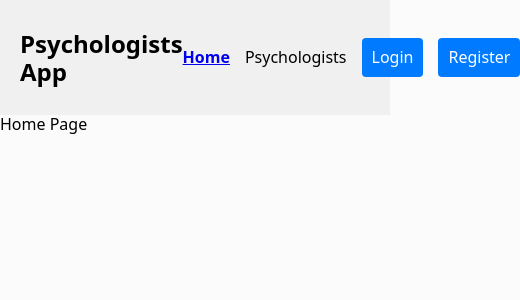
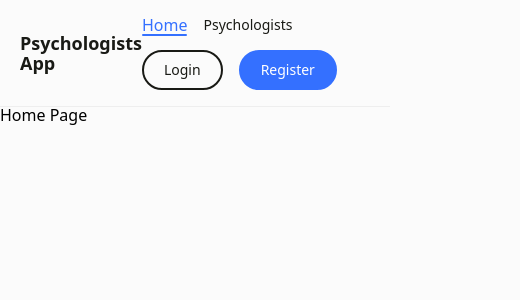
Before and after one commit to aishchuk22/psychologist-app, a React (Vite) app: page / in a window 390 px wide. Shown: the top 300 px of the page, 520 px wide, since content can reach past the window. Built offline with nearby package versions, Linux system fonts and the light colour scheme; no server answers.

Commit message:
worked on styles of modal and header

```diff
--- a/src/components/Auth/LoginForm/LoginForm.jsx
+++ b/src/components/Auth/LoginForm/LoginForm.jsx
@@ -26,14 +26,29 @@ const LoginForm = ({ onClose }) => {
 
   return (
     <form onSubmit={handleSubmit(onSubmit)} className={styles.form}>
-      <input type="email" placeholder="Email" {...register("email")} />
+      <h2 className={styles.title}>Log In</h2>
+      <p className={styles.description}>
+        Welcome back! Please enter your credentials to access your account and
+        continue your search for a psychologist.
+      </p>
+
+      <div className={styles.inputGroup}>
+        <input
+          type="email"
+          placeholder="Email"
+          {...register("email")}
+          className={styles.input}
+        />
         {errors.email && <p className={styles.error}>{errors.email.message}</p>}
+      </div>
 
+      <div className={styles.inputGroup}>
         <div className={styles.passwordWrapper}>
           <input
             type={showPassword ? "text" : "password"}
             placeholder="Password"
             {...register("password")}
+            className={styles.input}
           />
           <button
             type="button"
@@ -46,9 +61,10 @@ const LoginForm = ({ onClose }) => {
         {errors.password && (
           <p className={styles.error}>{errors.password.message}</p>
         )}
+      </div>
 
       <button type="submit" className={styles.submitButton}>
-        Login
+        Log In
       </button>
     </form>
   );
--- a/src/components/Auth/LoginForm/LoginForm.module.css
+++ b/src/components/Auth/LoginForm/LoginForm.module.css
@@ -1,30 +1,94 @@
 .form {
   display: flex;
   flex-direction: column;
-  gap: 10px;
+  gap: 20px;
+  width: 100%;
 }
 
-input {
-  padding: 8px;
-  border: 1px solid #ccc;
-  border-radius: 4px;
+.title {
+  text-align: center;
+  font-size: 40px;
+  font-weight: 500;
+  margin-bottom: 8px;
+  color: #191a15;
 }
 
-button {
-  padding: 10px;
-  background-color: #007bff;
+.description {
+  text-align: center;
+  font-size: 16px;
+  color: rgba(25, 26, 21, 0.5);
+  margin: 0px 0px 20px;
+  line-height: 1.25;
+}
+
+.inputGroup {
+  display: flex;
+  flex-direction: column;
+}
+
+.input {
+  padding: 16px 18px;
+  border: 1px solid #8a8a89;
+  border-radius: 12px;
+  font-size: 16px;
+  background-color: transparent;
+  color: #191a15;
+}
+
+.passwordWrapper .input {
+  padding-right: 55px;
+  width: 100%;
+}
+
+.input::placeholder {
+  color: #191a15;
+  opacity: 1;
+}
+
+.input:focus {
+  outline: none;
+  border-color: #54be96;
+}
+
+.passwordWrapper {
+  position: relative;
+  width: 100%;
+}
+
+.eyeButton {
+  position: absolute;
+  top: 50%;
+  right: 18px;
+  transform: translateY(-50%);
+  background: none;
+  border: none;
+  cursor: pointer;
+  padding: 0;
+  color: #191a15;
+  z-index: 10;
+  display: flex;
+  align-items: center;
+  justify-content: center;
+}
+
+.error {
+  color: #e74c3c;
+  font-size: 14px;
+  margin: 4px 0px 0px 0px;
+}
+
+.submitButton {
+  padding: 16px;
+  background-color: #3470ff;
   color: white;
   border: none;
-  border-radius: 4px;
+  border-radius: 12px;
+  font-size: 16px;
+  font-weight: 500;
   cursor: pointer;
+  margin-top: 8px;
 }
 
-button:hover {
-  background-color: #0056b3;
+.submitButton:hover {
+  background-color: #2c5ce6;
 }
-
-p {
-  color: black;
-  font-size: 14px;
-  margin: 0;
-}
--- a/src/components/Auth/RegisterForm/RegisterForm.module.css
+++ b/src/components/Auth/RegisterForm/RegisterForm.module.css
@@ -1,5 +1,97 @@
 .form {
   display: flex;
   flex-direction: column;
-  gap: 10px;
+  gap: 20px;
+  width: 100%;
 }
+
+.form h2 {
+  text-align: center;
+  font-size: 40px;
+  font-weight: 500;
+  margin: 0;
+  color: #191a15;
+}
+
+.form p {
+  text-align: center;
+  font-size: 16px;
+  color: rgba(25, 26, 21, 0.5);
+  margin: 0;
+  line-height: 1.25;
+}
+
+.form input {
+  padding: 16px 18px;
+  border: 1px solid #8a8a89;
+  border-radius: 12px;
+  font-size: 16px;
+  background-color: transparent;
+  color: #191a15;
+  width: 100%;
+  box-sizing: border-box;
+}
+
+.form input::placeholder {
+  color: #191a15;
+  opacity: 1;
+}
+
+.form input:focus {
+  outline: none;
+  border-color: #54be96;
+}
+
+.passwordWrapper {
+  position: relative;
+  width: 100%;
+}
+
+.passwordWrapper input {
+  padding: 16px 55px 16px 18px;
+  border: 1px solid #8a8a89;
+  border-radius: 12px;
+  font-size: 16px;
+  background-color: transparent;
+  color: #191a15;
+  width: 100%;
+  box-sizing: border-box;
+}
+
+.eyeButton {
+  position: absolute;
+  top: 50%;
+  right: 18px;
+  transform: translateY(-50%);
+  background: none;
+  border: none;
+  cursor: pointer;
+  padding: 0;
+  color: #191a15;
+  z-index: 10;
+  display: flex;
+  align-items: center;
+  justify-content: center;
+}
+
+.error {
+  color: #e74c3c;
+  font-size: 14px;
+  margin: 4px 0px 0px 0px;
+}
+
+.submitButton {
+  padding: 16px;
+  background-color: #3470ff;
+  color: white;
+  border: none;
+  border-radius: 12px;
+  font-size: 16px;
+  font-weight: 500;
+  cursor: pointer;
+  margin-top: 8px;
+}
+
+.submitButton:hover {
+  background-color: #2c5ce6;
+}
--- a/src/components/Header/Header.module.css
+++ b/src/components/Header/Header.module.css
@@ -1,9 +1,12 @@
 .header {
-  background-color: #f0f0f0;
-  padding: 10px 20px;
+  background-color: #fbfbfb;
+  padding: 20px 128px;
   display: flex;
   justify-content: space-between;
   align-items: center;
+  box-shadow: 0 1px 0 0 rgba(0, 0, 0, 0.05);
+  width: 100%;
+  box-sizing: border-box;
 }
 
 .nav {
@@ -14,36 +17,218 @@
 }
 
 .logo {
-  font-size: 1.5rem;
-  font-weight: bold;
+  font-size: 20px;
+  font-weight: 700;
+  color: #191a15;
+  margin: 0;
 }
 
-.logoutButton {
-  background-color: #4d68ff;
-  color: white;
-  border: none;
-  padding: 8px 12px;
-  cursor: pointer;
-  border-radius: 4px;
-  transition: background-color 0.3s;
-}
-
-.logoutButton:hover {
-  background-color: #0b1756;
+.logo span {
+  color: #3470ff;
 }
 
 .navLinks {
   display: flex;
-  gap: 15px;
+  gap: 40px;
   align-items: center;
 }
 
 .link {
   text-decoration: none;
-  color: black;
+  color: #191a15;
+  font-size: 16px;
+  font-weight: 400;
+  position: relative;
+  transition: color 0.3s ease;
+  white-space: nowrap;
+}
+
+.link:hover {
+  color: #3470ff;
 }
 
 .activeLink {
-  font-weight: bold;
-  text-decoration: underline;
+  color: #3470ff;
+  font-weight: 500;
+  text-decoration: none;
+  position: relative;
 }
+
+.activeLink::after {
+  content: "";
+  position: absolute;
+  bottom: -2px;
+  left: 0;
+  width: 100%;
+  height: 2px;
+  background-color: #3470ff;
+  border-radius: 2px;
+}
+
+/* Стилі для неавторизованих користувачів */
+.authButton {
+  background: none;
+  border: 2px solid #191a15;
+  color: #191a15;
+  padding: 14px 40px;
+  border-radius: 30px;
+  font-size: 16px;
+  font-weight: 500;
+  cursor: pointer;
+  transition: all 0.3s ease;
+  white-space: nowrap;
+}
+
+.authButton:hover {
+  background-color: #191a15;
+  color: white;
+}
+
+.authButton:first-of-type {
+  background: none;
+  border: 2px solid #191a15;
+}
+
+.authButton:last-of-type {
+  background-color: #3470ff;
+  border: 2px solid #3470ff;
+  color: white;
+}
+
+.authButton:last-of-type:hover {
+  background-color: #2c5ce6;
+  border-color: #2c5ce6;
+}
+
+/* Стилі для авторизованих користувачів */
+.userInfo {
+  display: flex;
+  align-items: center;
+  gap: 14px;
+  background-color: #3470ff;
+  color: white;
+  padding: 14px 18px;
+  border-radius: 10px;
+  font-size: 16px;
+  font-weight: 500;
+}
+
+.userIcon {
+  width: 20px;
+  height: 20px;
+}
+
+.logoutButton {
+  background: none;
+  border: 2px solid #191a15;
+  color: #191a15;
+  padding: 14px 40px;
+  border-radius: 30px;
+  font-size: 16px;
+  font-weight: 500;
+  cursor: pointer;
+  transition: all 0.3s ease;
+  white-space: nowrap;
+}
+
+.logoutButton:hover {
+  background-color: #191a15;
+  color: white;
+}
+
+/* Медіа-запити для адаптивності */
+@media (max-width: 1200px) {
+  .header {
+    padding: 20px 64px;
+  }
+}
+
+@media (max-width: 992px) {
+  .header {
+    padding: 20px 40px;
+  }
+
+  .navLinks {
+    gap: 30px;
+  }
+}
+
+@media (max-width: 768px) {
+  .header {
+    padding: 20px 32px;
+  }
+
+  .navLinks {
+    gap: 20px;
+  }
+
+  .authButton,
+  .logoutButton {
+    padding: 12px 24px;
+    font-size: 14px;
+  }
+
+  .userInfo {
+    padding: 12px 16px;
+    font-size: 14px;
+    gap: 10px;
+  }
+
+  .userIcon {
+    width: 18px;
+    height: 18px;
+  }
+}
+
+@media (max-width: 480px) {
+  .header {
+    padding: 16px 20px;
+  }
+
+  .logo {
+    font-size: 18px;
+  }
+
+  .navLinks {
+    gap: 16px;
+    flex-wrap: wrap;
+  }
+
+  .link {
+    font-size: 14px;
+  }
+
+  .authButton,
+  .logoutButton {
+    padding: 10px 20px;
+    font-size: 14px;
+  }
+
+  .userInfo {
+    padding: 10px 14px;
+    font-size: 14px;
+    gap: 8px;
+  }
+
+  .userInfo span {
+    max-width: 100px;
+    overflow: hidden;
+    text-overflow: ellipsis;
+  }
+}
+
+@media (max-width: 375px) {
+  .header {
+    padding: 16px 16px;
+  }
+
+  .navLinks {
+    gap: 12px;
+  }
+
+  .authButton,
+  .logoutButton {
+    padding: 8px 16px;
+    font-size: 13px;
+  }
+}
--- a/src/components/LoginModal/LoginModal.jsx
+++ b/src/components/LoginModal/LoginModal.jsx
@@ -33,7 +33,6 @@ const LoginModal = ({ isOpen, onClose }) => {
         <button className={styles.closeBtn} onClick={onClose}>
           ❌
         </button>
-        <h2>Login</h2>
         <LoginForm onClose={onClose} />
       </div>
     </div>
--- a/src/components/LoginModal/LoginModal.module.css
+++ b/src/components/LoginModal/LoginModal.module.css
@@ -2,22 +2,21 @@
   position: fixed;
   top: 0;
   left: 0;
-  width: 100vw;
-  height: 100vh;
+  right: 0;
+  bottom: 0;
   background-color: rgba(0, 0, 0, 0.5);
   display: flex;
+  align-items: center;
   justify-content: center;
-  align-items: center;
   z-index: 1000;
 }
 
 .modal {
-  background-color: #fff;
+  background-color: white;
   padding: 20px;
   border-radius: 8px;
   width: 90%;
   max-width: 400px;
-  box-shadow: 0 4px 15px rgba(0, 0, 0, 0.3);
   position: relative;
 }
 
@@ -27,6 +26,6 @@
   right: 10px;
   background: transparent;
   border: none;
+  cursor: pointer;
   font-size: 18px;
-  cursor: pointer;
 }
--- a/src/components/RegisterModal/RegisterModal.jsx
+++ b/src/components/RegisterModal/RegisterModal.jsx
@@ -33,7 +33,6 @@ const RegisterModal = ({ isOpen, onClose, openLoginModal }) => {
         <button className={styles.closeBtn} onClick={onClose}>
           ❌
         </button>
-        <h2>Register</h2>
         <RegisterForm onClose={onClose} openLoginModal={openLoginModal} />
       </div>
     </div>
--- a/src/components/RegisterModal/RegisterModal.module.css
+++ b/src/components/RegisterModal/RegisterModal.module.css
@@ -2,22 +2,21 @@
   position: fixed;
   top: 0;
   left: 0;
-  width: 100vw;
-  height: 100vh;
+  right: 0;
+  bottom: 0;
   background-color: rgba(0, 0, 0, 0.5);
   display: flex;
+  align-items: center;
   justify-content: center;
-  align-items: center;
   z-index: 1000;
 }
 
 .modal {
-  background-color: #fff;
+  background-color: white;
   padding: 20px;
   border-radius: 8px;
   width: 90%;
   max-width: 400px;
-  box-shadow: 0 4px 15px rgba(0, 0, 0, 0.3);
   position: relative;
 }
 
@@ -27,6 +26,6 @@
   right: 10px;
   background: transparent;
   border: none;
+  cursor: pointer;
   font-size: 18px;
-  cursor: pointer;
 }
```
Also changed, not shown: src/components/Auth/RegisterForm/RegisterForm.jsx (+27 -4 lines). Lines whose indentation alone changed are shown as unchanged.
